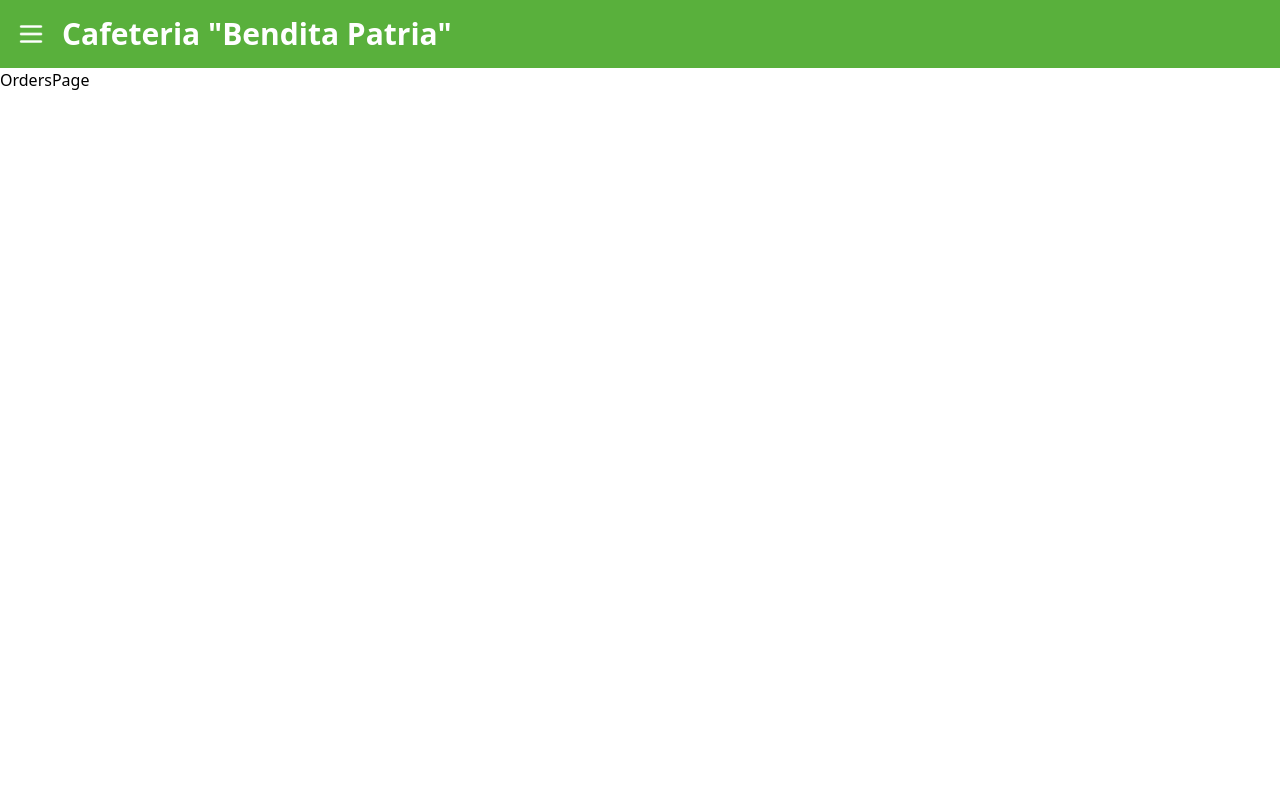
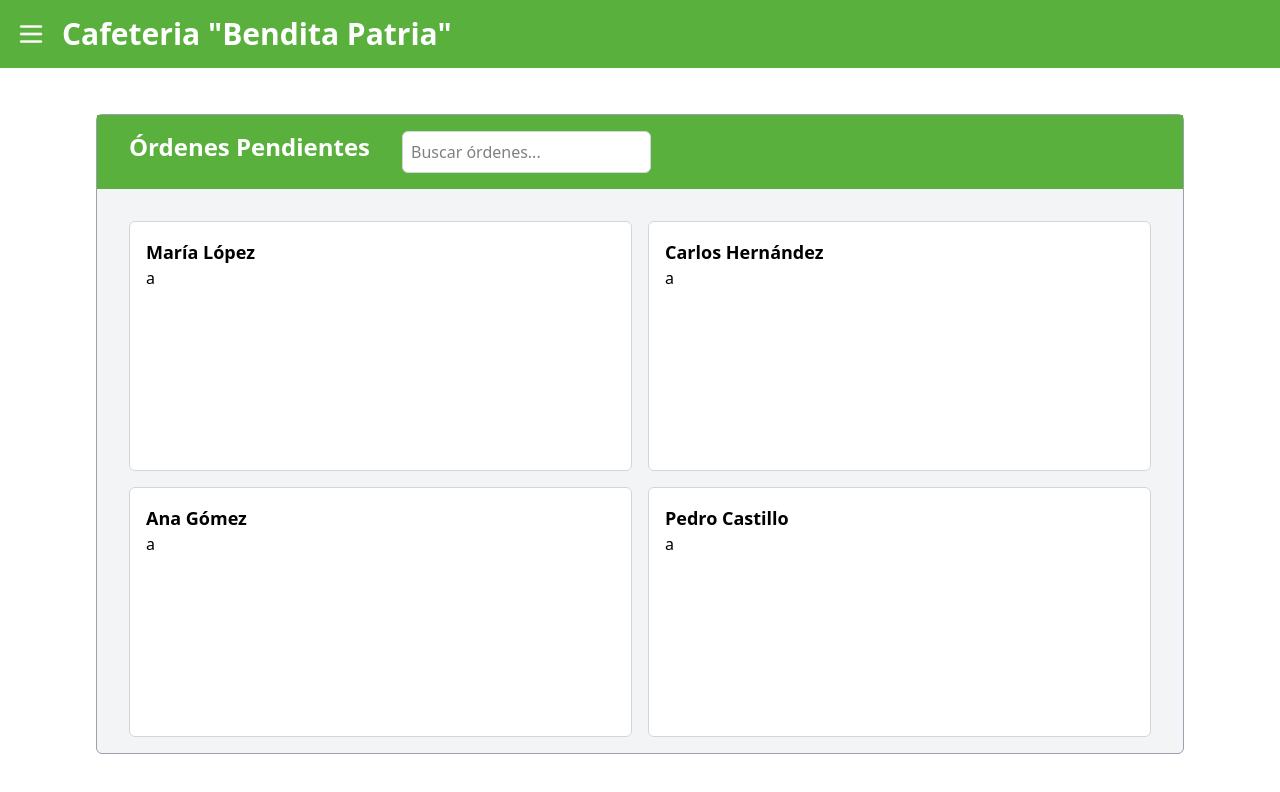
Before and after one commit to SeaBassy4/PUCA_Front_End, a React (Vite) app: page /ordenes in a window 1280 px wide. Shown: the top 792 px of the page. Built offline with nearby package versions, Linux system fonts and the light colour scheme.

Commit message:
Agrega nueva feature: vista ordenes avances

```diff
--- a/src/App.jsx
+++ b/src/App.jsx
@@ -8,7 +8,7 @@ const App = () => {
   const [isOpen, setIsOpen] = useState(false);
   return (
     <Router>
-      <div className=" min-h-screen bg-white">
+      <div className=" min-h-screen flex flex-col bg-white">
         {/* Sidebar and Header */}
         <div className="bg-[#59b03c] p-4 flex items-center justify-between">
           <div className="flex items-center gap-4">
@@ -28,7 +28,7 @@ const App = () => {
           <SideBar isOpen={isOpen} setIsOpen={setIsOpen} />
         </div>
 
-        <div className="w-full h-full">
+        <div className="flex-1 flex w-full">
           <Routes>
             {routes.map((route, index) => (
               <Route key={index} path={route.path} element={route.element} />
--- /dev/null
+++ b/src/components/orders/OrderCard.jsx
@@ -0,0 +1,130 @@
+import React from "react";
+
+const OrderCard = ({ order }) => {
+  //hacemos fetch de los detalles de la orden (dummy set por ahora)
+  const detalleOrdenes = [
+    {
+      idOrden: 1,
+      idProducto: "Café Latte",
+      idTamaño: "Grande",
+      cantidad: 2,
+      precioUnitario: 25.0,
+    },
+    {
+      idOrden: 1,
+      idProducto: "Croissant",
+      idTamaño: "Mediano",
+      cantidad: 1,
+      precioUnitario: 25.5,
+    },
+    {
+      idOrden: 2,
+      idProducto: "Espresso",
+      idTamaño: "Pequeño",
+      cantidad: 1,
+      precioUnitario: 12.0,
+    },
+    {
+      idOrden: 2,
+      idProducto: "Muffin de Chocolate",
+      idTamaño: "Mediano",
+      cantidad: 1,
+      precioUnitario: 30.0,
+    },
+    {
+      idOrden: 3,
+      idProducto: "Capuchino",
+      idTamaño: "Grande",
+      cantidad: 3,
+      precioUnitario: 30.25,
+    },
+    {
+      idOrden: 3,
+      idProducto: "Pan de Queso",
+      idTamaño: "Mediano",
+      cantidad: 2,
+      precioUnitario: 15.0,
+    },
+    {
+      idOrden: 4,
+      idProducto: "Café Americano",
+      idTamaño: "Grande",
+      cantidad: 2,
+      precioUnitario: 20.0,
+    },
+    {
+      idOrden: 4,
+      idProducto: "Bagel",
+      idTamaño: "Mediano",
+      cantidad: 1,
+      precioUnitario: 20.0,
+    },
+    {
+      idOrden: 5,
+      idProducto: "Chocolate Caliente",
+      idTamaño: "Grande",
+      cantidad: 1,
+      precioUnitario: 35.0,
+    },
+    {
+      idOrden: 5,
+      idProducto: "Brownie",
+      idTamaño: "Mediano",
+      cantidad: 2,
+      precioUnitario: 27.75,
+    },
+    {
+      idOrden: 6,
+      idProducto: "Latte Vainilla",
+      idTamaño: "Grande",
+      cantidad: 2,
+      precioUnitario: 25.0,
+    },
+    {
+      idOrden: 6,
+      idProducto: "Donut",
+      idTamaño: "Pequeño",
+      cantidad: 1,
+      precioUnitario: 5.25,
+    },
+    {
+      idOrden: 7,
+      idProducto: "Café Mocha",
+      idTamaño: "Grande",
+      cantidad: 2,
+      precioUnitario: 30.0,
+    },
+    {
+      idOrden: 7,
+      idProducto: "Panqué",
+      idTamaño: "Mediano",
+      cantidad: 2,
+      precioUnitario: 25.0,
+    },
+    {
+      idOrden: 8,
+      idProducto: "Té Verde",
+      idTamaño: "Pequeño",
+      cantidad: 1,
+      precioUnitario: 10.0,
+    },
+    {
+      idOrden: 8,
+      idProducto: "Galletas",
+      idTamaño: "Pequeño",
+      cantidad: 2,
+      precioUnitario: 12.5,
+    },
+  ];
+
+  return (
+    <div className="flex flex-col border bg-white border-gray-300 p-4 rounded-md w-full h-[250px]">
+      <h1 className="font-bold text-lg">{order.nombreCliente}</h1>
+      <ul className="decoration-none">
+        <li>a</li>
+      </ul>
+    </div>
+  );
+};
+
+export default OrderCard;
--- a/src/pages/OrdersPage.jsx
+++ b/src/pages/OrdersPage.jsx
@@ -1,7 +1,101 @@
 import React from "react";
+import OrderCard from "../components/orders/OrderCard";
 
 const OrdersPage = () => {
-  return <div>OrdersPage</div>;
+  //hacemos fetch de las ordenes pendientes (dummy set por ahora)
+  const ordenes = [
+    {
+      idOrden: 1,
+      idUsuario: "Luis Aguilar",
+      nombreCliente: "María López",
+      fechaHora: "2025-09-20T09:30:00",
+      estado: "Pendiente",
+      total: 75.5,
+    },
+    {
+      idOrden: 2,
+      idUsuario: "Diana Pérez",
+      nombreCliente: "Carlos Hernández",
+      fechaHora: "2025-09-20T09:45:00",
+      estado: "Servida",
+      total: 42.0,
+    },
+    {
+      idOrden: 3,
+      idUsuario: "Juan Martínez",
+      nombreCliente: "Ana Gómez",
+      fechaHora: "2025-09-20T10:00:00",
+      estado: "Pendiente",
+      total: 120.75,
+    },
+    {
+      idOrden: 4,
+      idUsuario: "Sofía Ramírez",
+      nombreCliente: "Pedro Castillo",
+      fechaHora: "2025-09-20T10:15:00",
+      estado: "Finiquitada",
+      total: 60.0,
+    },
+    {
+      idOrden: 5,
+      idUsuario: "Carlos Torres",
+      nombreCliente: "Lucía Moreno",
+      fechaHora: "2025-09-20T10:30:00",
+      estado: "Pendiente",
+      total: 90.5,
+    },
+    {
+      idOrden: 6,
+      idUsuario: "Ana Jiménez",
+      nombreCliente: "Fernando Díaz",
+      fechaHora: "2025-09-20T10:45:00",
+      estado: "Servida",
+      total: 55.25,
+    },
+    {
+      idOrden: 7,
+      idUsuario: "Luis Aguilar",
+      nombreCliente: "Mariana Reyes",
+      fechaHora: "2025-09-20T11:00:00",
+      estado: "Pendiente",
+      total: 110.0,
+    },
+    {
+      idOrden: 8,
+      idUsuario: "Diana Pérez",
+      nombreCliente: "José Martínez",
+      fechaHora: "2025-09-20T11:15:00",
+      estado: "Cancelada",
+      total: 35.0,
+    },
+  ];
+
+  return (
+    <div className="w-full flex-1 flex items-center justify-center">
+      <div className="w-[85%] h-[80vh] border border-gray-400 flex flex-col bg-gray-100 rounded-md">
+        {/* Title y SearchBar Div */}
+        <div className="bg-[#59B03C] p-4 flex">
+          <h2 className="font-bold text-2xl mx-4 text-white">
+            Órdenes Pendientes
+          </h2>
+          <input
+            type="text"
+            className="border border-gray-300 p-2 bg-white rounded-md mx-4"
+            placeholder="Buscar órdenes..."
+          />
+        </div>
+
+        {/* Contenedor scrollable */}
+        <div className="flex-1 w-full px-8 py-8 overflow-y-auto">
+          <div className="grid grid-cols-2 gap-4">
+            {ordenes.map((order) => (
+              <OrderCard key={order.idOrden} order={order} />
+            ))}
+          </div>
+        </div>
+      </div>
+    </div>
+  );
 };
 
 export default OrdersPage;
```
